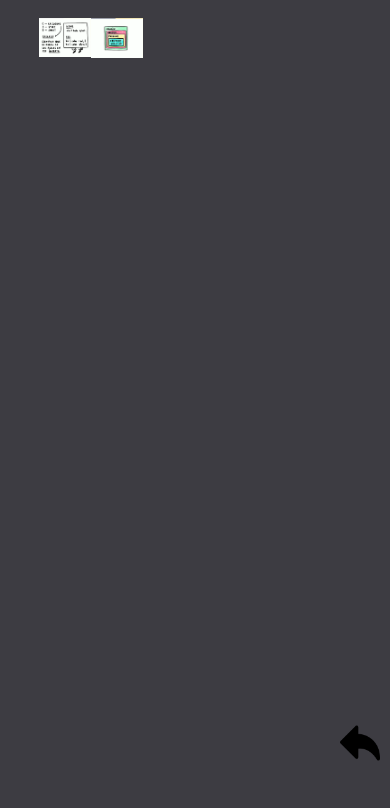
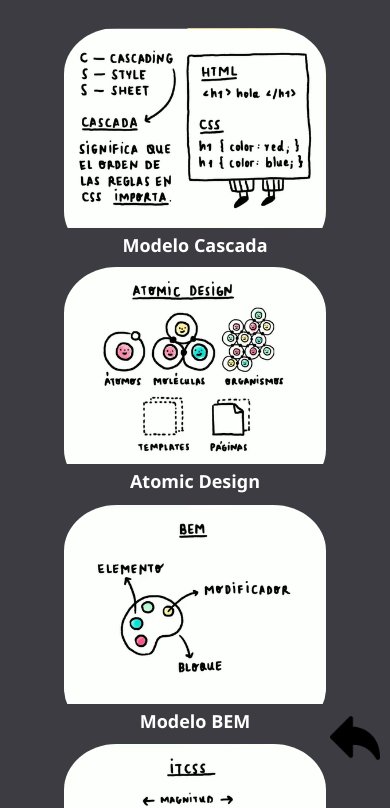
Before and after one commit to pabloskyDev/frontend-teorico, a plain HTML site: page estructura/index.html in a window 390 px wide. Shown: the part 71-879 px from the top of the page. Before the commit the page ends 844 px from the top, so only its background shows below. Drawn offline with Linux system fonts and the light colour scheme.

Commit message:
Terminar pestaña estructuras con diseño responsivo

```diff
--- a/estructura/index.html
+++ b/estructura/index.html
@@ -12,12 +12,30 @@
         <h1>Estructura CSS</h1>
     </header>
     <main class="main-estructura">
-        <figure><img src="/src/img/frontEndTeorico-CascadaCSS.png" alt=""></figure>
-        <figure><img src="/src/img/frontEndTeorico-ModeloCajaCSS.png" alt=""></figure>
-        <figure><img src="" alt=""></figure>
-        <figure><img src="" alt=""></figure>
-        <figure><img src="" alt=""></figure>
-        <figure><img src="" alt=""></figure>
+        <figure>
+            <img src="/src/img/frontEndTeorico-CascadaCSS.png" alt="Modelo Cascada">
+            <figcaption>Modelo Cascada</figcaption>
+        </figure>
+        <figure>
+            <img src="/src/img/frontEndTeorico-ModeloAtomicDesign.png" alt="Modelo Atomic Design">
+            <figcaption>Atomic Design</figcaption>
+        </figure>
+        <figure>
+            <img src="/src/img/frontEndTeorico-ModeloBEM.png" alt="Modelo BEM">
+            <figcaption>Modelo BEM</figcaption>
+        </figure>
+        <figure>
+            <img src="/src/img/frontEndTeorico-ModeloITCSS.png" alt="Modelo ITCSS">
+            <figcaption>Modelo ITCSS</figcaption>
+        </figure>
+        <figure>
+            <img src="/src/img/frontEndTeorico-ModeloOOCS.png" alt="Modelo OOCSS">
+            <figcaption>Modelo OOCSS</figcaption>
+        </figure>
+        <figure>
+            <img src="/src/img/frontEndTeorico-ModeloSMACS.png" alt="Modelo SMACSS">
+            <figcaption>Modelo SMACSS</figcaption>
+        </figure>
     </main>
     <div class="principal">
         <a href="../index.html">
--- a/src/css/styles.css
+++ b/src/css/styles.css
@@ -354,14 +354,24 @@ body {
 .main-estructura {
     width: 80%;
     margin: 0 auto;
-    display: flex;
+    padding: 10px;
+    display: grid;
+    grid-template-columns: repeat(3, 1fr);
+    grid-template-rows: repeat(2, 1fr);
+    gap: 10px;
 }
 .main-estructura figure {
-    width: 30%;
-    height: 30vh;
+    width: 90%;
+    border-radius: 20%;
+    overflow: hidden;
+    margin: 0 auto;
 }
 .main-estructura figure img {
     width: 100%;
+}
+.main-estructura figure figcaption {
+    text-align: center;
+    font-weight: 600;
 }
 
 /* Ir hacia atrás */
@@ -380,22 +390,33 @@ body {
     .main-responsive {
         background-color: #C1CFC0;
     }
-    .principal {
-        position: fixed;
-        width: 40px;
-        height: 40px;
-        bottom: 10px;
-        right: 10px;
+    .main-estructura {
+        display: grid;
+        grid-template-columns: repeat(1, 1fr);
+        grid-template-rows: repeat(6, 1fr);
+        gap: 10px;
     }
 }
 @media only screen and (min-width: 481px) and (max-width: 767px){
     .main-responsive {
         background-color: #DAEAF1;
     }
+    .main-estructura {
+        display: grid;
+        grid-template-columns: repeat(2, 1fr);
+        grid-template-rows: repeat(3, 1fr);
+        gap: 10px;
+    }
 }
 @media only screen and (min-width: 768px) and (max-width: 1023px){
     .main-responsive {
         background-color: #E2C2B9;
+    }
+    .main-estructura {
+        display: grid;
+        grid-template-columns: repeat(2, 1fr);
+        grid-template-rows: repeat(3, 1fr);
+        gap: 10px;
     }
 }
 @media only screen and (min-width: 1024px){
```
Also changed, not shown: src/img/frontEndTeorico-ModeloAtomicDesign.png (added), src/img/frontEndTeorico-ModeloBEM.png (added), src/img/frontEndTeorico-ModeloCajaCSS.png (deleted), src/img/frontEndTeorico-ModeloITCSS.png (added), src/img/frontEndTeorico-ModeloOOCS.png (added), src/img/frontEndTeorico-ModeloSMACS.png (added).
